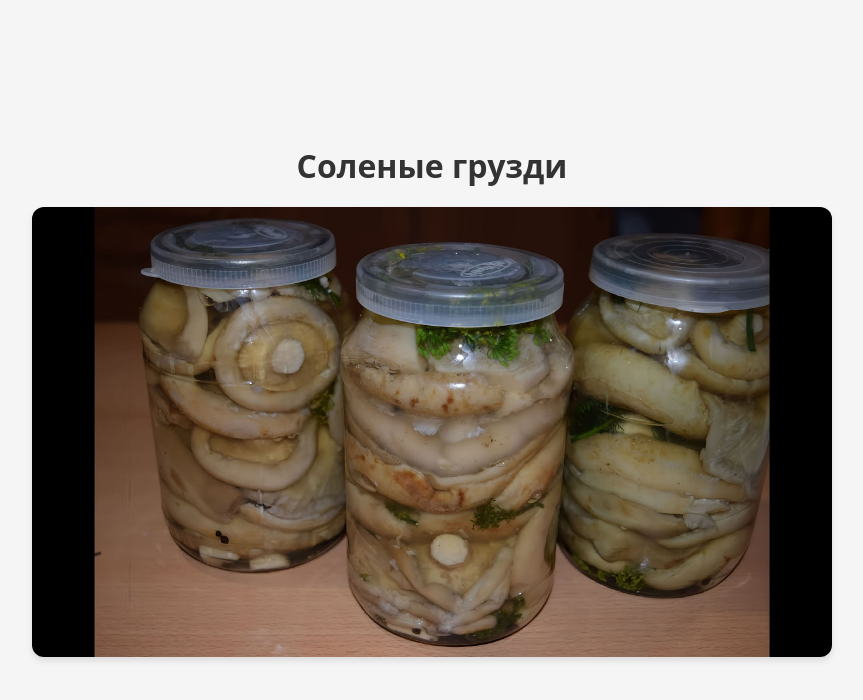
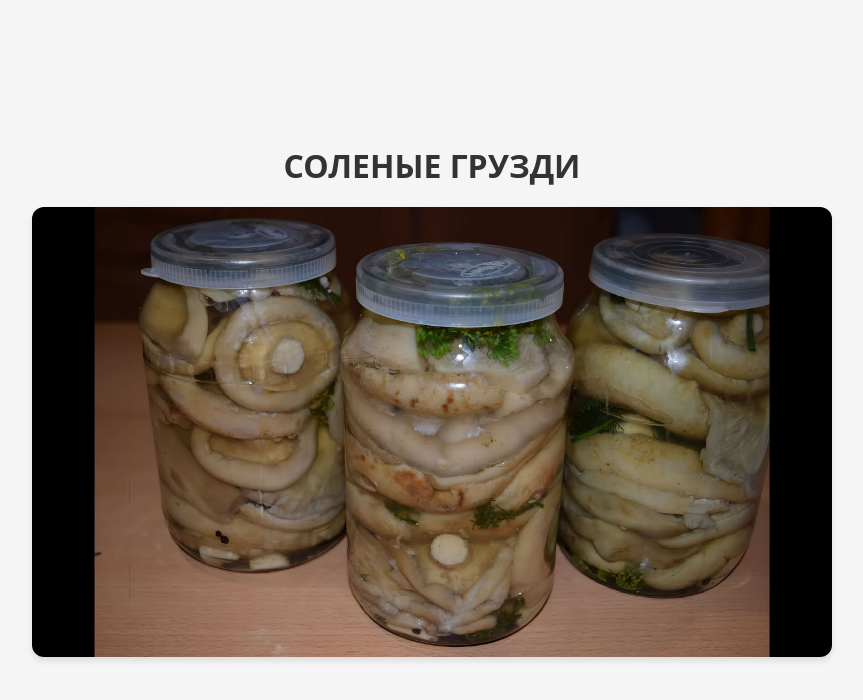
Before and after one commit to adyatlov/solenye-gruzdi, a plain HTML site: page index.html in a window 1280 px wide. Shown: the whole page, without its empty margins (208-1071 px from the left). Drawn offline with Linux system fonts and the light colour scheme.

```diff
--- a/index.html
+++ b/index.html
@@ -3,7 +3,7 @@
 <head>
     <meta charset="UTF-8">
     <meta name="viewport" content="width=device-width, initial-scale=1.0">
-    <title>Соленые грузди</title>
+    <title>СОЛЕНЫЕ ГРУЗДИ</title>
     <style>
         * {
             margin: 0;
@@ -48,7 +48,7 @@
 </head>
 <body>
     <div class="container">
-        <h1>Соленые грузди</h1>
+        <h1>СОЛЕНЫЕ ГРУЗДИ</h1>
         <div class="image-wrapper">
             <img src="solenye-gruzdi.jpg" alt="Соленые грузди">
         </div>
```
